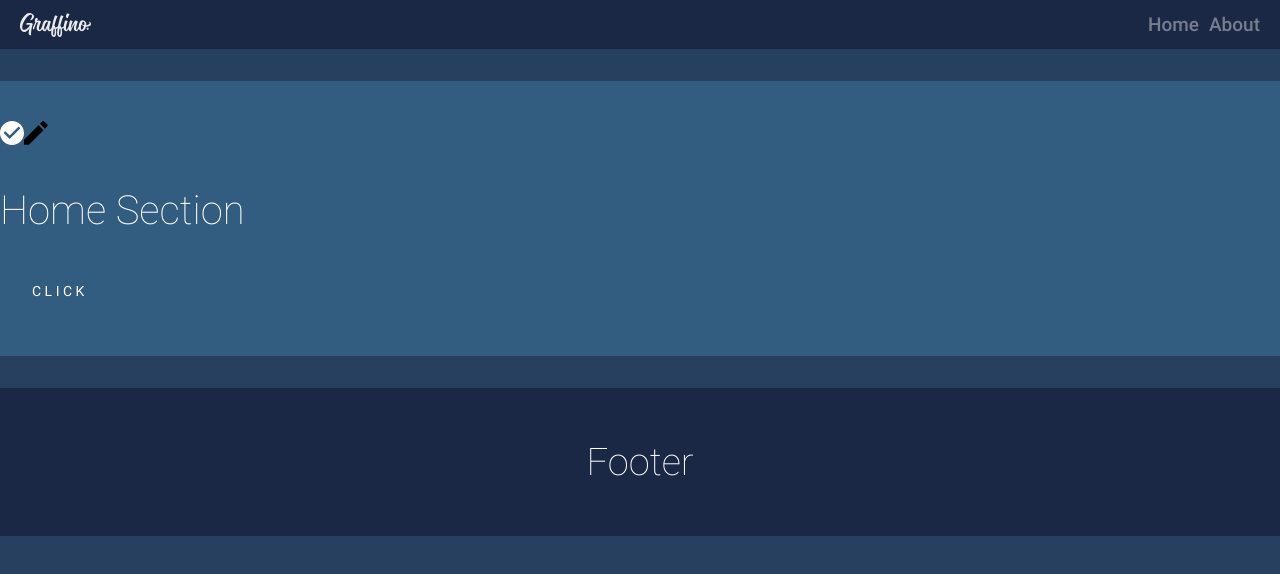
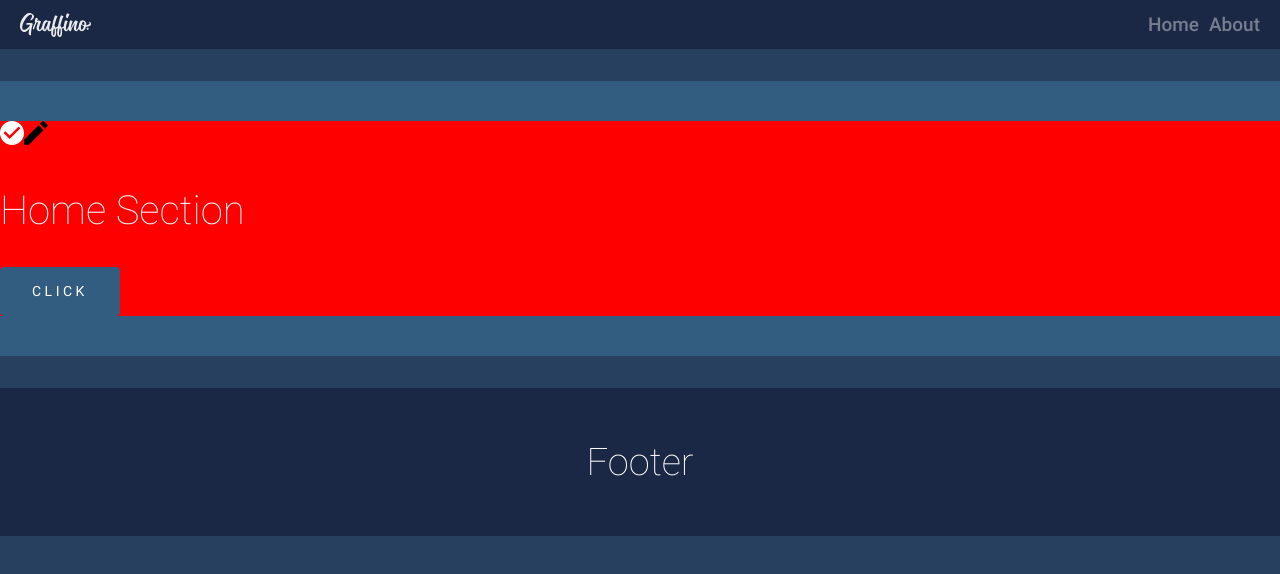
Before and after one commit to oancea-ilie/react-scss-typescript-template, a React (Create React App) app: page / in a window 1280 px wide. Shown: the top 574 px of the page. Built offline with nearby package versions, Linux system fonts and the light colour scheme.

Commit message:
feat: add no hash on key frames functionality

```diff
--- a/craco.config.ts
+++ b/craco.config.ts
@@ -1,28 +1,37 @@
 import { CracoConfig } from '@craco/types';
 import path from 'path';
 import StylelintWebpackPlugin from 'stylelint-webpack-plugin';
-import removeClasses from 'postcss-remove-classes';
+import crypto from 'crypto';
+
+function threeLetterHash() {
+  const randomBytes = crypto.randomBytes(16);
+  const hash = crypto.createHash('md5').update(randomBytes).digest('hex');
+  return hash.substring(0, 4);
+}
 
 const config: CracoConfig = {
   style: {
     modules: {
-      localIdentName: '[local]-[hash:base64:3]',
+      // localIdentName: '[local]-[hash:base64:3]',
     },
     css: {
       loaderOptions: {
         modules: {
+          getLocalIdent: (
+            context: unknown,
+            localIdentName: string,
+            localName: string,
+          ) => {
+            if (localName.startsWith('key')) {
+              return localName;
+            }
+            return `${localName}-${threeLetterHash()}`;
+          },
           exportLocalsConvention: (className: string) =>
             className.replace(/--/g, '_modifier_').replace(/-/g, '_'),
         },
       },
     },
-    // postcss: {
-    //   loaderOptions: {
-    //     postcssOptions: {
-    //       config: path.resolve(__dirname, './postcss.config.js'),
-    //     },
-    //   },
-    // },
   },
 
   webpack: {
--- a/package.json
+++ b/package.json
@@ -14,7 +14,6 @@
     "@types/react": "^18.0.0",
     "@types/react-dom": "^18.0.0",
     "normalize.css": "^8.0.1",
-    "postcss-remove-classes": "^2.0.0",
     "react": "^18.2.0",
     "react-dom": "^18.2.0",
     "react-router-dom": "^6.11.1",
--- a/postcss.config.js
+++ /dev/null
@@ -1,6 +0,0 @@
-// eslint-disable-next-line @typescript-eslint/no-var-requires
-const { removeClasses } = require('postcss-remove-classes');
-
-module.exports = {
-  plugins: [removeClasses((className) => className.includes('key'), '.')],
-};
--- a/src/components/pages/home/Home.tsx
+++ b/src/components/pages/home/Home.tsx
@@ -9,10 +9,9 @@ import css from './home.module.scss';
 
 function Home() {
   console.log(css);
-
   return (
-    <section className={classes('section', css.key)}>
-      <div>
+    <section className={classes('section')}>
+      <div className={classes(css.home)}>
         <Check color="white" width={24} height={24} />
         <img src={edit} alt="edit" width={24} height={24} />
         {/* <div>
--- a/src/components/pages/home/home.module.scss
+++ b/src/components/pages/home/home.module.scss
@@ -2,7 +2,7 @@
 
 .home {
   animation-duration: 400ms;
-  animation-name: key2;
+  animation-name: key-fade-in;
   animation-timing-function: ease-in-out;
   background-color: red;
 
--- a/src/styles/base/_animations.scss
+++ b/src/styles/base/_animations.scss
@@ -1,4 +1,4 @@
-@keyframes key {
+@keyframes key-fade-in {
   0% {
     opacity: 0;
   }
@@ -8,7 +8,7 @@
   }
 }
 
-@keyframes fade-out {
+@keyframes key-fade-out {
   0% {
     opacity: 1;
   }
```
Also changed, not shown: 1 other file (tests, documents, lock files or other folders).
